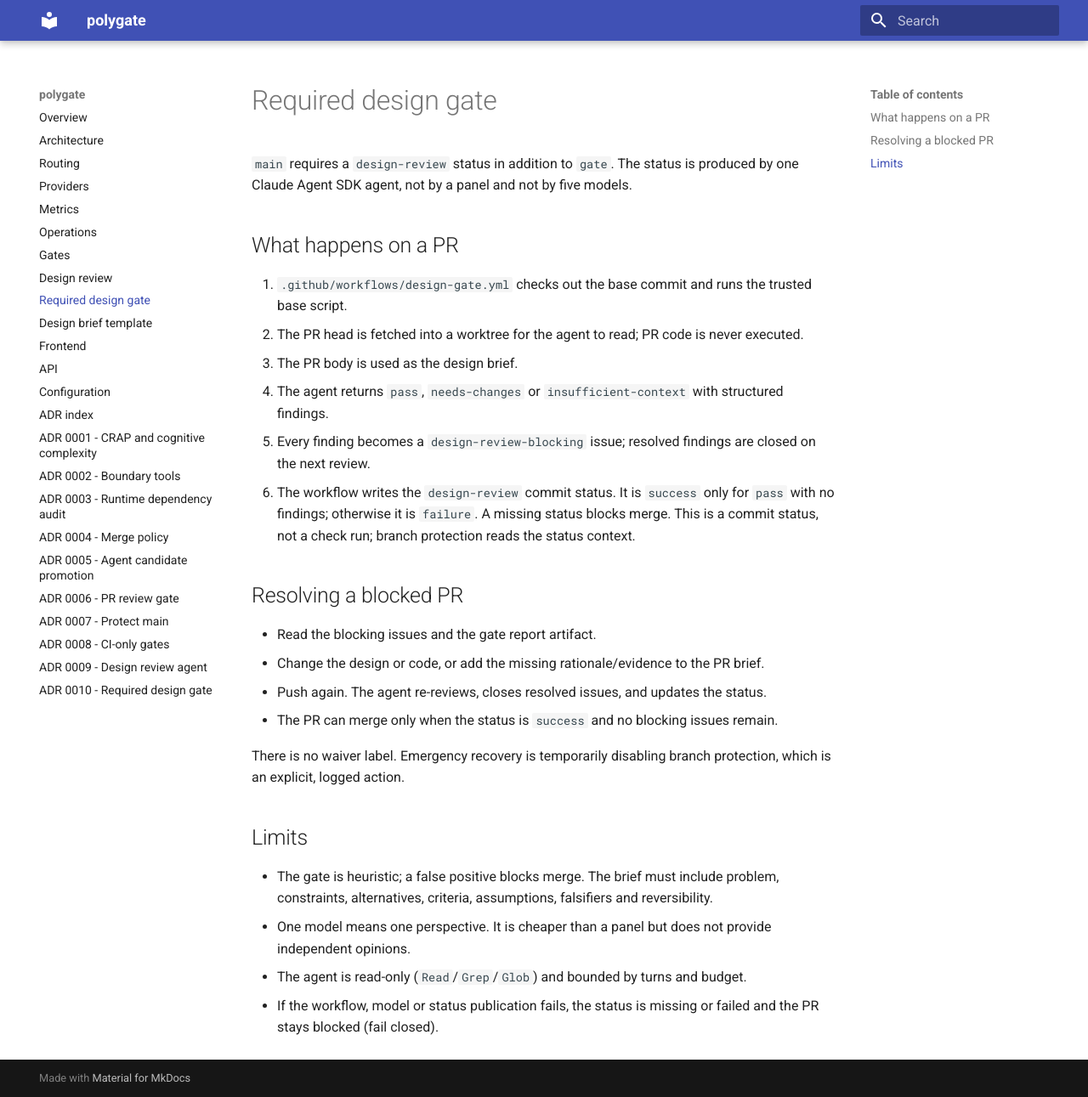
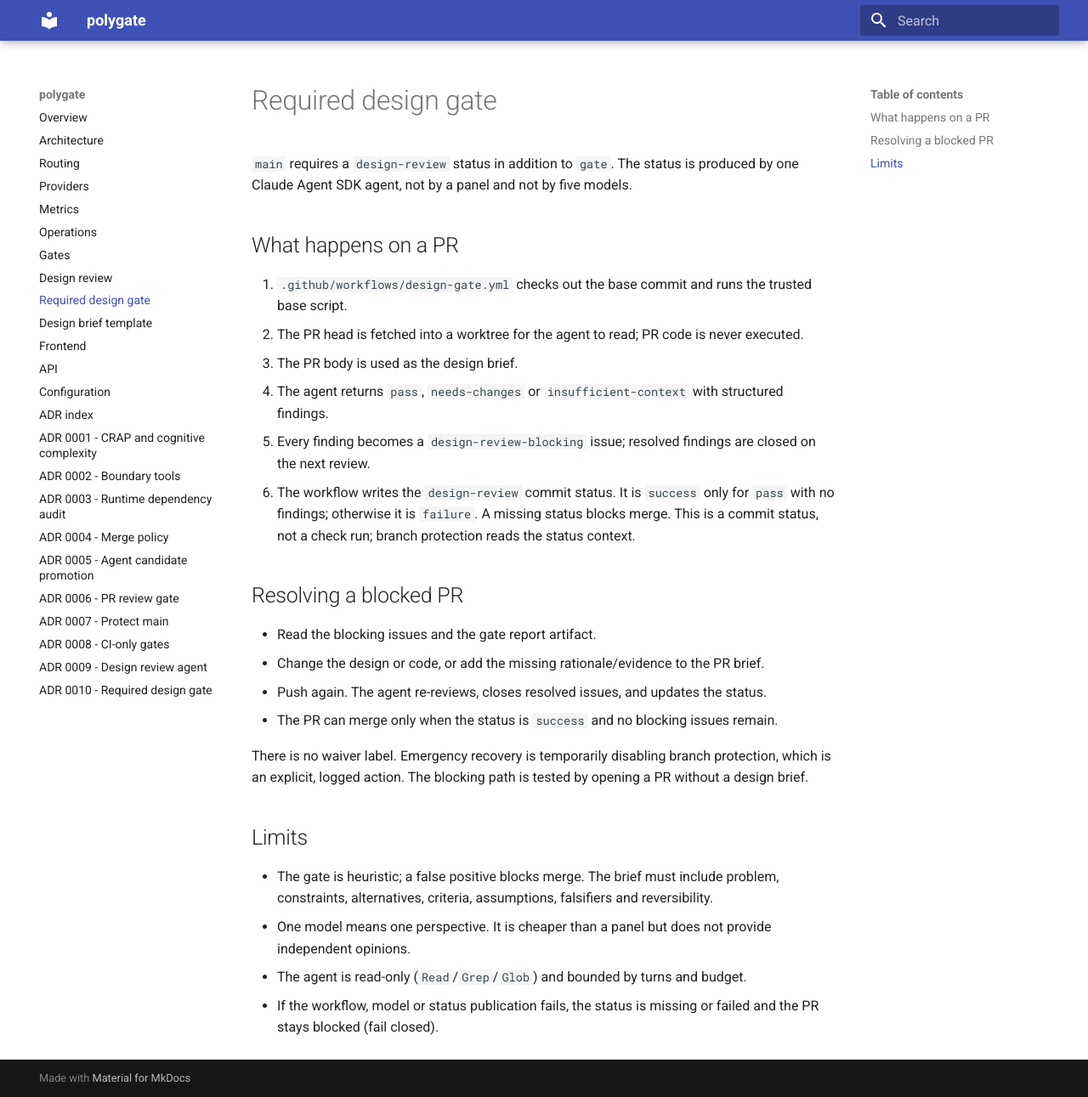
Before and after one commit to Zephyr236/polygate, an MkDocs documentation site: the page built from docs/design-gate.md, in a window 1280 px wide and 1291 px high. Shown: the whole window at 85% size. Built offline with MkDocs 1.6.1 and Material for MkDocs 9.7.7, drawn with Linux system fonts in a browser that asks for light colours.

Commit message:
docs: note the blocking path test
Co-Authored-By: Claude Code <noreply@anthropic.com>

```diff
--- a/docs/design-gate.md
+++ b/docs/design-gate.md
@@ -23,7 +23,7 @@ Claude Agent SDK agent, not by a panel and not by five models.
 - The PR can merge only when the status is `success` and no blocking issues remain.
 
 There is no waiver label. Emergency recovery is temporarily disabling branch protection, which is
-an explicit, logged action.
+an explicit, logged action. The blocking path is tested by opening a PR without a design brief.
 
 ## Limits
 
```
